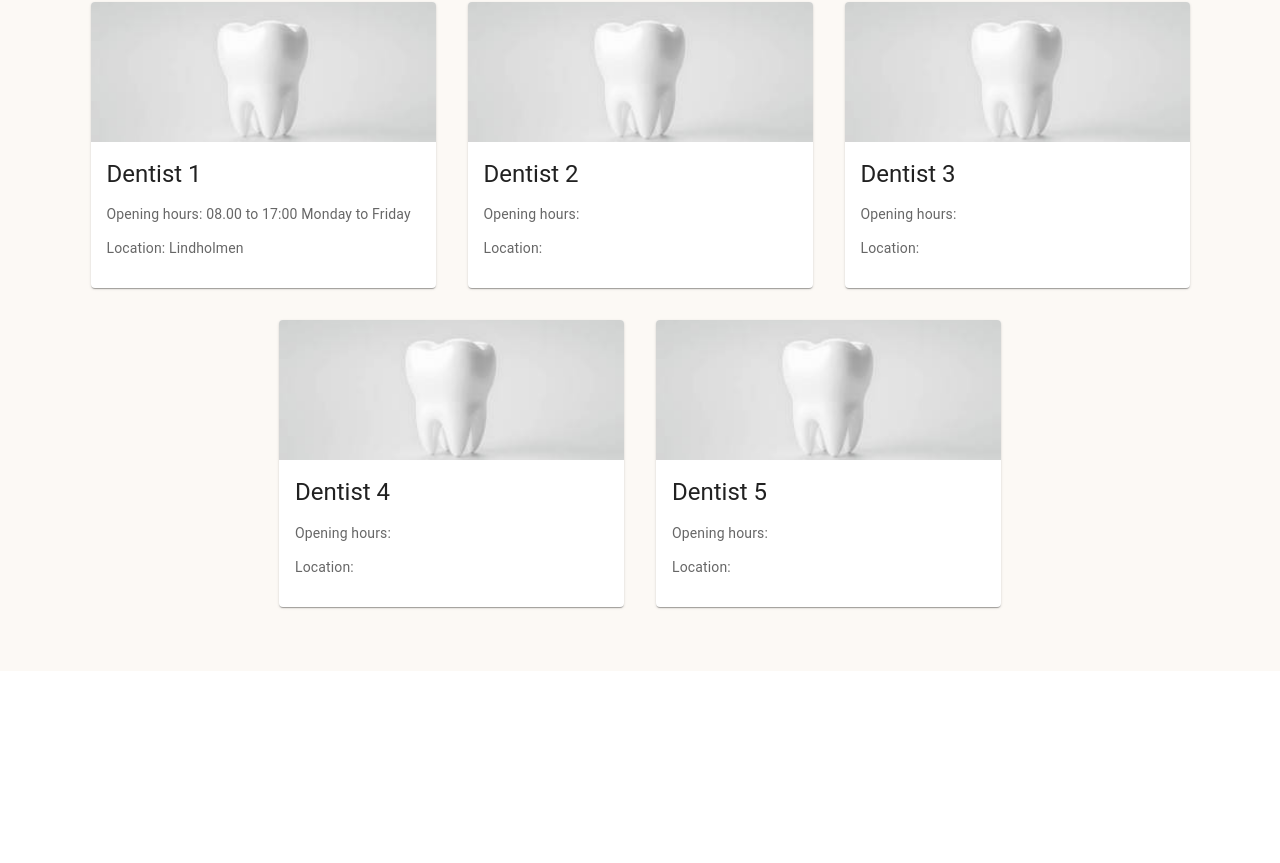
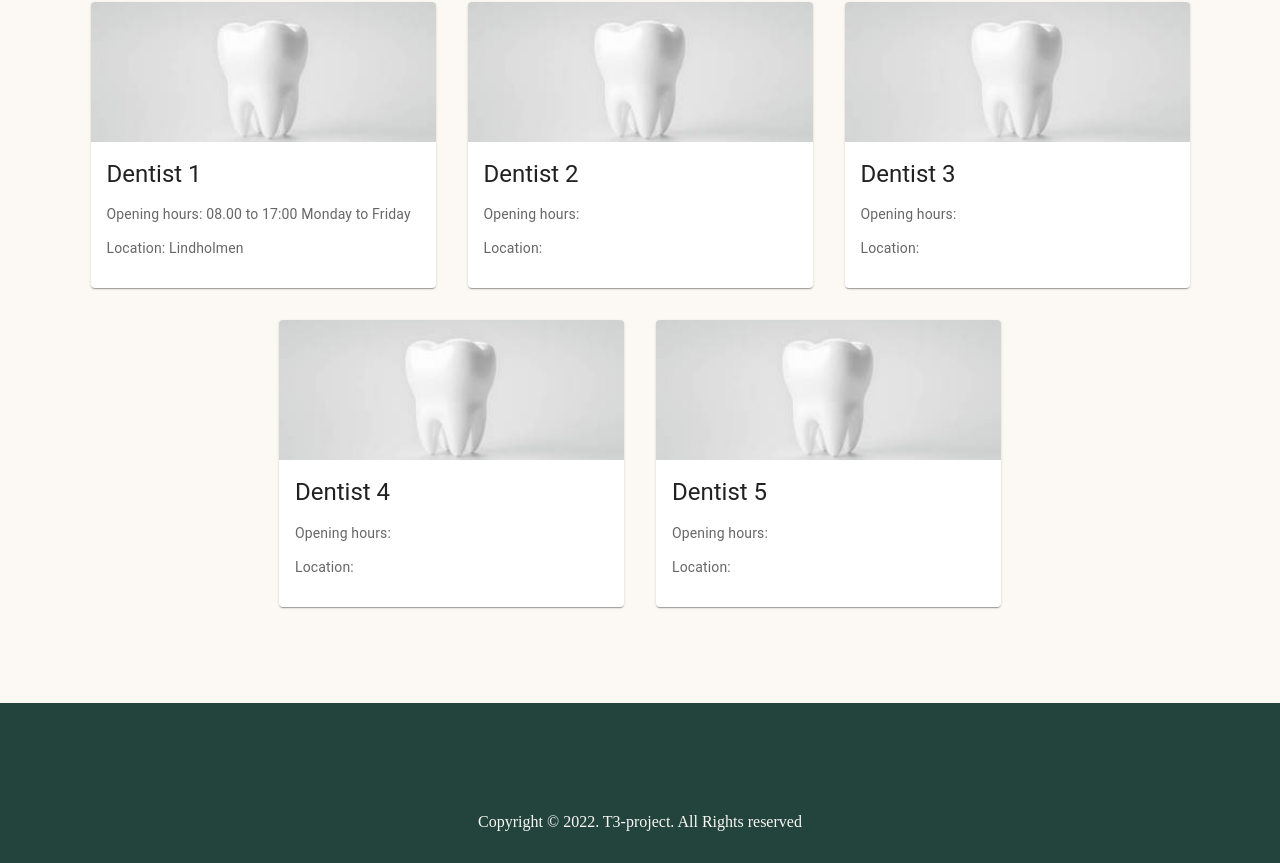
Before and after one commit to Dentismo/t-3, a React (Create React App) app in the folder client/: page /homepage in a window 1280 px wide. Shown: the part 1626-2489 px from the top of the page. Before the commit the page ends 2297 px from the top, so only its background shows below. Built offline with nearby package versions, Linux system fonts and the light colour scheme.

Commit message:
#20 Add footer to home page

```diff
--- a/client/src/pages/HomePage.tsx
+++ b/client/src/pages/HomePage.tsx
@@ -67,7 +67,9 @@ function HomePage() {
             <div id='card-section' ref={ref} className={dentists.length > 3 && dentists.length !== 5 ? 'dentist-cards' : "alt-dentist-cards"}>
             {dentists.map(dentist => <DentistCard dentist={dentist} key={dentist.name}></DentistCard>)}
             </div>
-
+            <div className='footer'>
+                <span>Copyright © 2022. T3-project. All Rights reserved</span>
+            </div>
         </div>
     </div>
     );
--- a/client/src/styles/HomePage.css
+++ b/client/src/styles/HomePage.css
@@ -108,7 +108,7 @@
     flex-wrap: wrap;
     padding: 0 3rem;
     gap: 2rem;
-    padding-bottom: 4rem;
+    padding-bottom: 6rem;
 }
 
 .alt-dentist-cards {
@@ -116,6 +116,19 @@
     flex-wrap: wrap;
     padding: 0 1.5rem;
     gap: 2rem;
-    padding-bottom: 4rem;
+    padding-bottom: 6rem;
     justify-content: center;
 }
+
+.footer {
+    display: flex;
+    justify-content: center;
+    background-color: #22443d;
+    height: 10rem;
+}
+
+.footer span {
+    margin-top: auto;
+    padding-bottom: 2rem;
+    color: #fcf9f5;
+}
```
